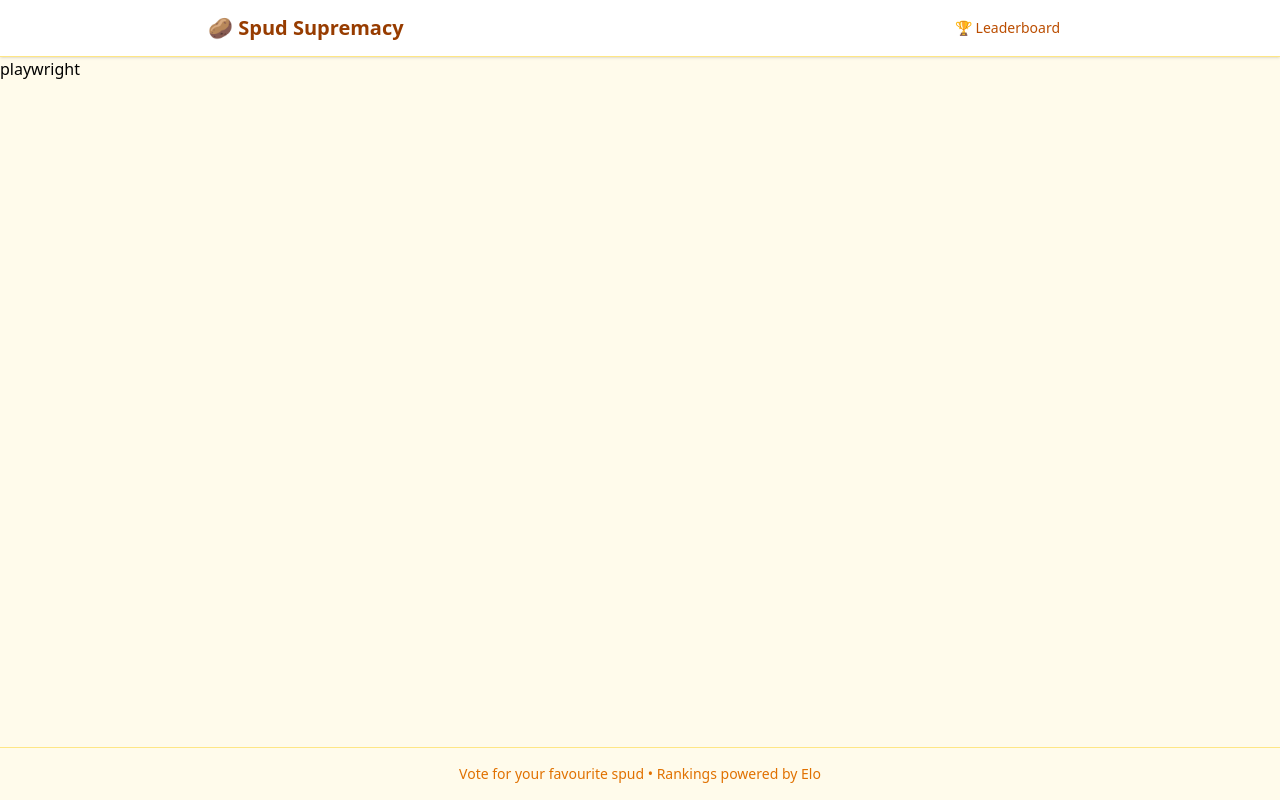
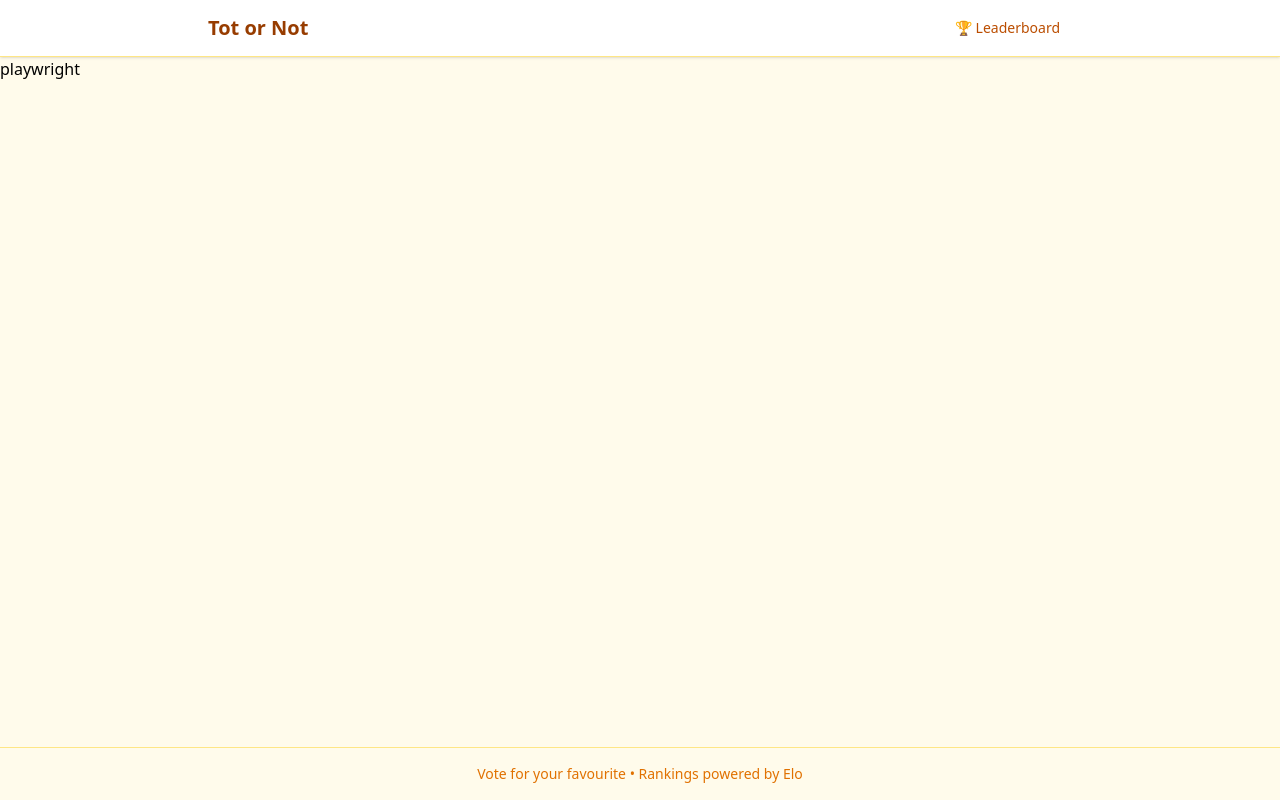
Before and after one commit to sethvoltz/totornot, a SvelteKit app: page /demo in a window 1280 px wide. Built offline with nearby package versions, Linux system fonts and the light colour scheme.

Commit message:
fix: rename Spud Supremacy to Tot or Not (to-41a)

```diff
--- a/src/routes/+layout.svelte
+++ b/src/routes/+layout.svelte
@@ -13,7 +13,7 @@
 	<header class="border-b border-amber-200 bg-white shadow-sm">
 		<nav class="mx-auto flex max-w-4xl items-center justify-between px-4 py-3">
 			<a href="/" class="flex items-center gap-2 text-xl font-bold text-amber-800 hover:text-amber-600">
-				🥔 Spud Supremacy
+				Tot or Not
 			</a>
 			<div class="flex items-center gap-4">
 				<a
@@ -31,7 +31,7 @@
 	</main>
 
 	<footer class="border-t border-amber-200 py-4 text-center text-sm text-amber-600">
-		Vote for your favourite spud • Rankings powered by Elo
+		Vote for your favourite • Rankings powered by Elo
 	</footer>
 </div>
 
```
Also changed, not shown: 1 other file (tests, documents, lock files or other folders).
